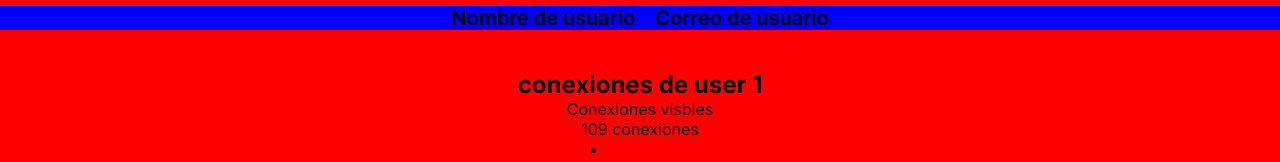
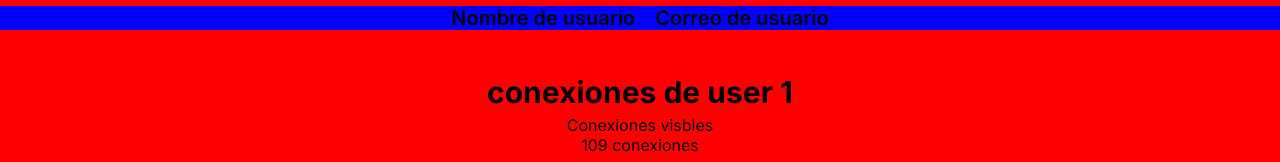
Before and after one commit to LuisArielRetanaHernadez/chat_mabi, a React (Vite) app: page /profile/1 in a window 1280 px wide. Shown: the part 276-438 px from the top of the page. Built offline with nearby package versions, Linux system fonts and the light colour scheme; no server answers.

Commit message:
aumentando la funte de los subtitulos

```diff
--- a/src/pages/Profile/profile.style.css
+++ b/src/pages/Profile/profile.style.css
@@ -2,6 +2,11 @@
   width: 100%;
   height: auto;
   background-color: red;
+}
+
+.profile__subtitle {
+  line-height: 1.5;
+  font-size: 30px;
 }
 
 /* ...... image photo user ..... */
```
